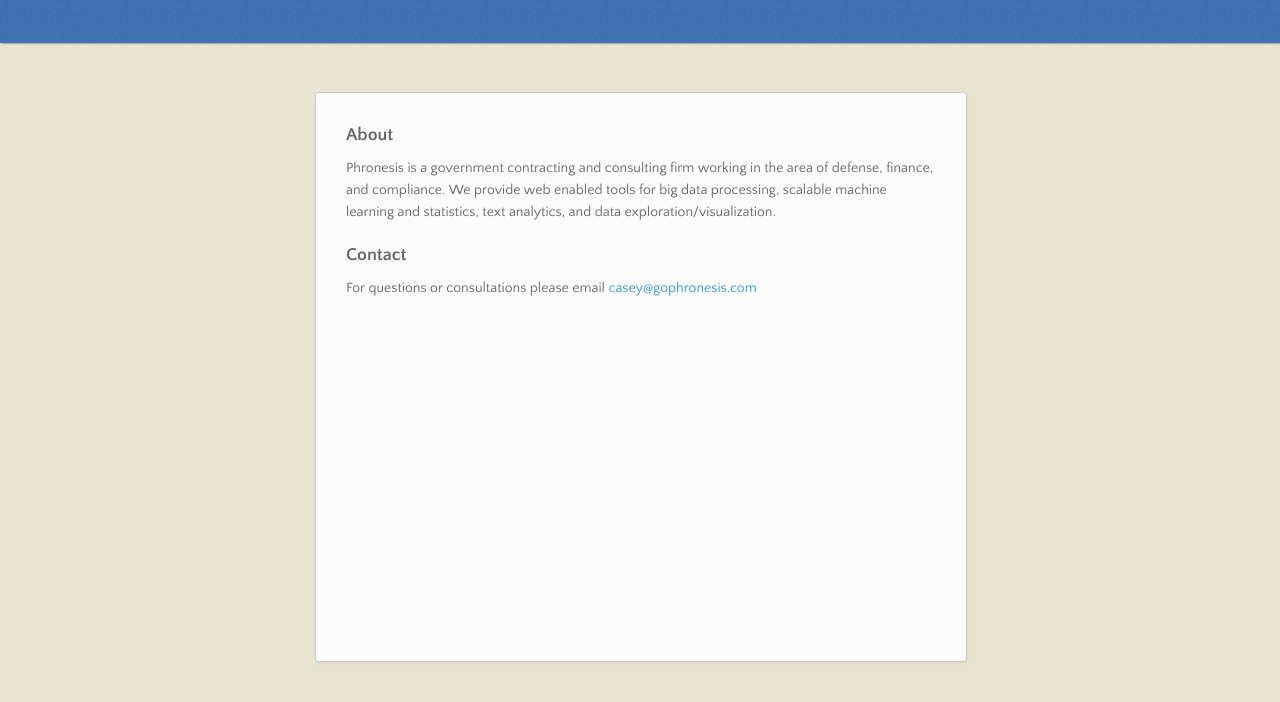
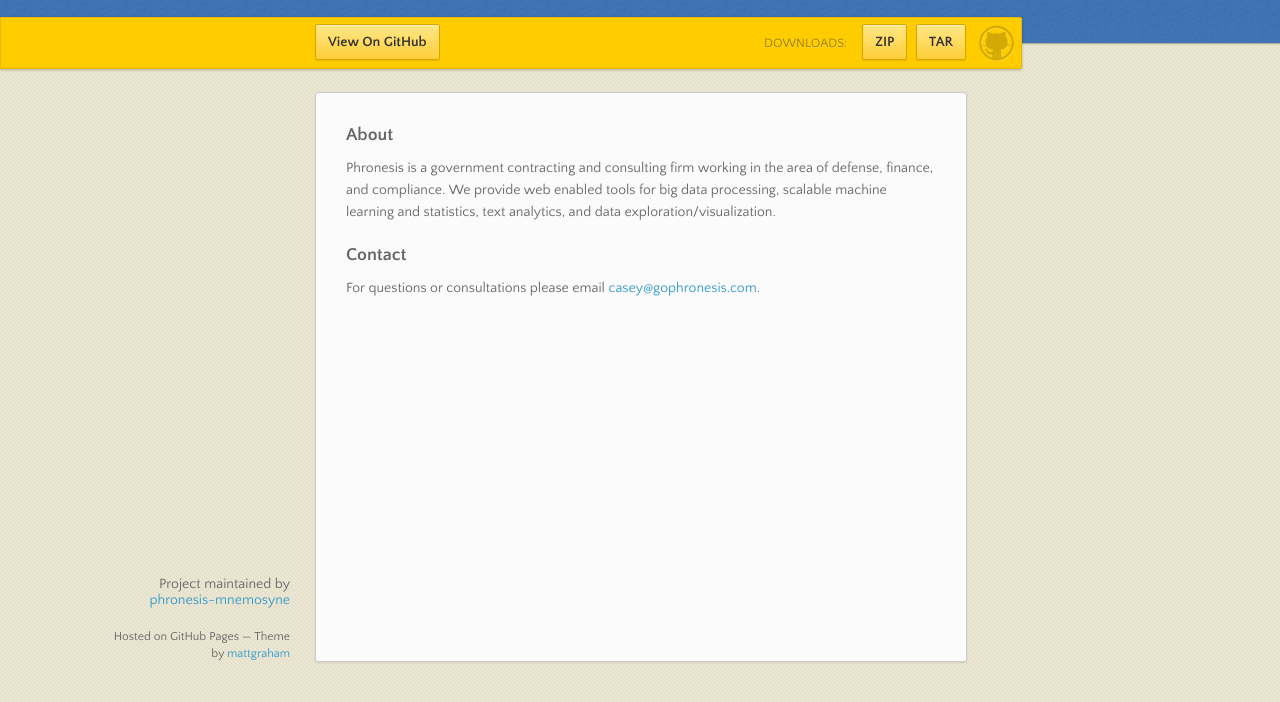
Before and after one commit to gophronesis/phronesis-mnemosyne.github.io, a plain HTML site: page index.html in a window 1280 px wide. Shown: the part 98-800 px from the top of the page. Drawn offline with nearby package versions, Linux system fonts and the light colour scheme.

Commit message:
Create gh-pages branch via GitHub

```diff
--- a/index.html
+++ b/index.html
@@ -21,6 +21,19 @@
         <p>Your Data Our Kung-Fu</p>
       </header>
 
+      <div id="banner">
+        <span id="logo"></span>
+
+        <a href="https://github.com/phronesis-mnemosyne/phronesis.github.io" class="button fork"><strong>View On GitHub</strong></a>
+        <div class="downloads">
+          <span>Downloads:</span>
+          <ul>
+            <li><a href="https://github.com/phronesis-mnemosyne/phronesis.github.io/zipball/master" class="button">ZIP</a></li>
+            <li><a href="https://github.com/phronesis-mnemosyne/phronesis.github.io/tarball/master" class="button">TAR</a></li>
+          </ul>
+        </div>
+      </div><!-- end banner -->
+
     <div class="wrapper">
       <nav>
         <ul></ul>
@@ -34,7 +47,14 @@
 <h3>
 <a id="contact" class="anchor" href="#contact" aria-hidden="true"><span class="octicon octicon-link"></span></a>Contact</h3>
 
-<p>For questions or consultations please email <a href="mailto:casey@gophronesis.com">casey@gophronesis.com</a></p>
+<p>For questions or consultations please email <a href="mailto:casey@gophronesis.com">casey@gophronesis.com</a>.</p>
       </section>
+      <footer>
+        <p>Project maintained by <a href="https://github.com/phronesis-mnemosyne">phronesis-mnemosyne</a></p>
+        <p><small>Hosted on GitHub Pages &mdash; Theme by <a href="https://twitter.com/michigangraham">mattgraham</a></small></p>
+      </footer>
+    </div>
+    <!--[if !IE]><script>fixScale(document);</script><![endif]-->
+
   </body>
 </html>
--- a/params.json
+++ b/params.json
@@ -1 +1 @@
-{"name":"Phronesis LLC","tagline":"Your Data Our Kung-Fu","body":"### About \r\n\r\nPhronesis is a government contracting and consulting firm working in the area of defense, finance, and compliance. We provide web enabled tools for big data processing, scalable machine learning and statistics, text analytics, and data exploration/visualization.\r\n\r\n### Contact\r\n\r\nFor questions or consultations please email casey@gophronesis.com","google":"","note":"Don't delete this file! It's used internally to help with page regeneration."}
+{"name":"Phronesis LLC","tagline":"Your Data Our Kung-Fu","body":"### About \r\n\r\nPhronesis is a government contracting and consulting firm working in the area of defense, finance, and compliance. We provide web enabled tools for big data processing, scalable machine learning and statistics, text analytics, and data exploration/visualization.\r\n\r\n### Contact\r\n\r\nFor questions or consultations please email casey@gophronesis.com.","google":"","note":"Don't delete this file! It's used internally to help with page regeneration."}
```
